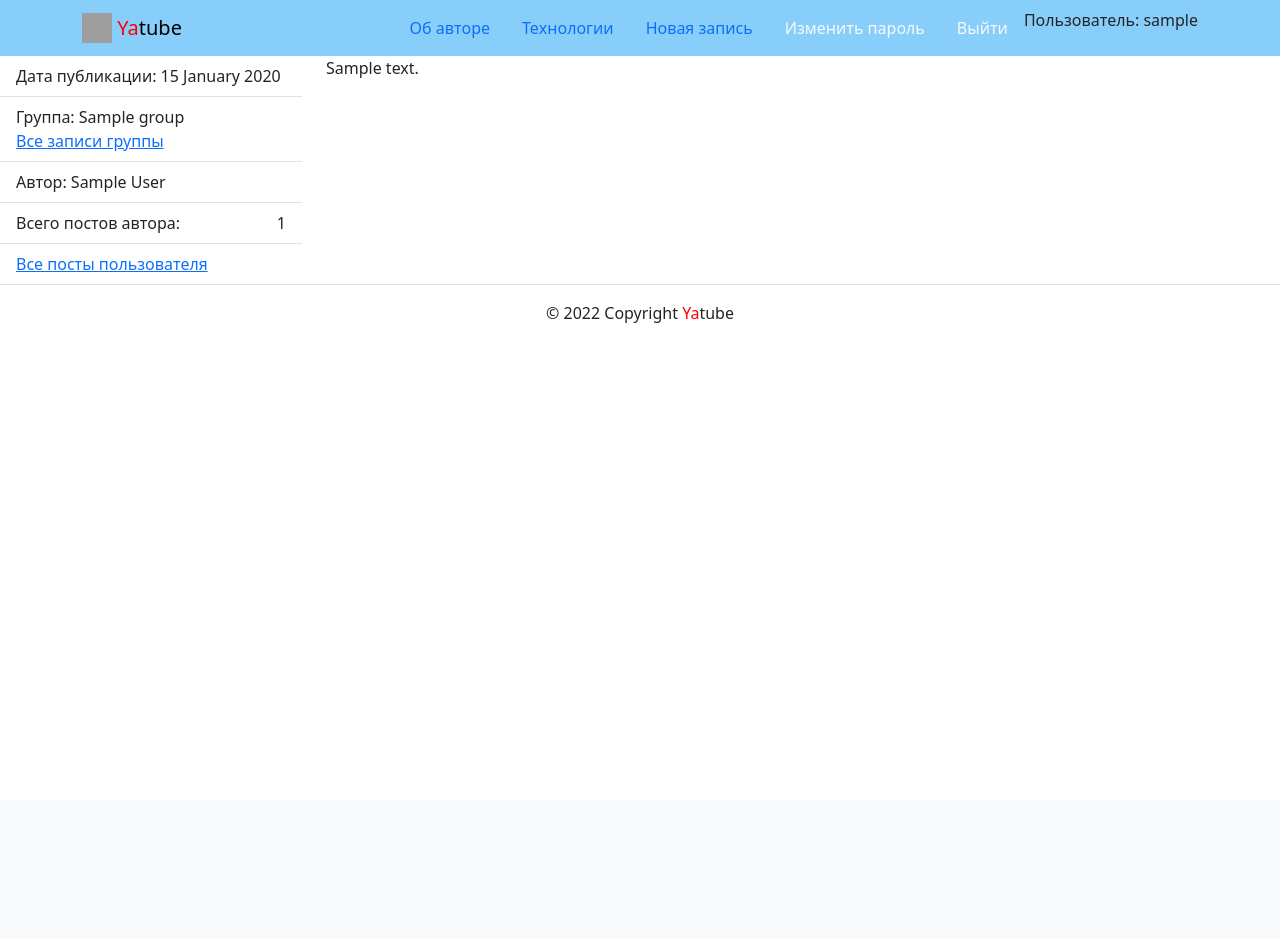
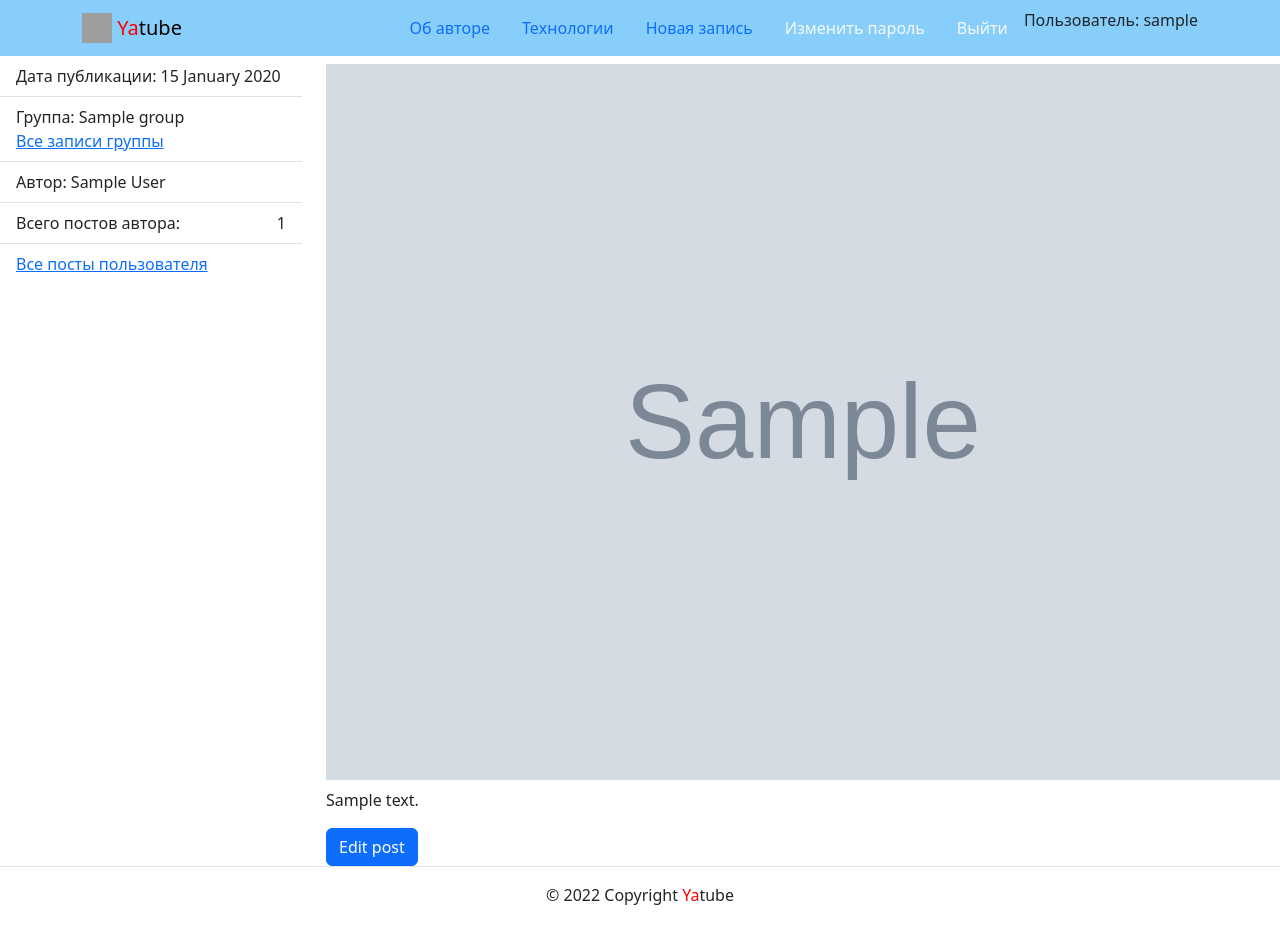
Before and after one commit to leonid1704/social_network, a Django app: page /posts/1/ in a window 1280 px wide. Before the commit the page ends 323 px from the top, so only its background shows below. Run offline with Django 3.2, Linux system fonts and the light colour scheme; a user stored in the database is signed in; tables that the repository leaves empty hold one stand-in row (values such as "Sample post"); grey boxes marked "Sample" are stand-in pictures; some libraries are stand-ins or nearby versions; grey boxes are pictures that could not be loaded.

Commit message:
add images

```diff
--- a/social_network/posts/forms.py
+++ b/social_network/posts/forms.py
@@ -5,4 +5,4 @@ from .models import Post
 class PostForm(forms.ModelForm):
     class Meta:
         model = Post
-        fields = ('text', 'group')
+        fields = ('text', 'group', 'image')
--- a/social_network/posts/models.py
+++ b/social_network/posts/models.py
@@ -31,6 +31,11 @@ class Post(models.Model):
         related_name='posts'
     )
 
+    image = models.ImageField(
+        upload_to='posts/',
+        blank=True
+    )
+
     class Meta:
         ordering = ['-pub_date']
 
--- a/social_network/posts/views.py
+++ b/social_network/posts/views.py
@@ -59,7 +59,7 @@ def post_detail(request, post_id):
 @login_required
 def post_create(request):
     if request.method == 'POST':
-        form = PostForm(request.POST)
+        form = PostForm(request.POST, files=request.FILES or None)
         if form.is_valid():
             new_post = form.save(commit=False)
             new_post.author = request.user
@@ -74,7 +74,7 @@ def post_create(request):
 def post_edit(request, post_id):
     post = get_object_or_404(Post, id=post_id)
     if post.author == request.user:
-        form = PostForm(request.POST or None, instance=post)
+        form = PostForm(request.POST or None, files=request.FILES or None, instance=post)
         is_edit = True
         if form.is_valid():
             form.save()
@@ -82,6 +82,5 @@ def post_edit(request, post_id):
         return render(request, 'posts/create_post.html', {'form': form, 'is_edit': is_edit, 'post_id': post_id})
     return redirect('posts:post_detail', post_id=post_id)
 
-
 # TODO Разобраться с профайлом и пост деталями. Можно красивее!
 # TODO Разобраться с тэмплейтами. Можно красивее!
--- a/social_network/requirements.txt
+++ b/social_network/requirements.txt
@@ -1,3 +1,5 @@
 asgiref==3.5.0
 Django==4.0.4
 sqlparse==0.4.2
+pillow==9.1.1
+sorl-thumbnail==12.8.0
--- a/social_network/social_network/settings.py
+++ b/social_network/social_network/settings.py
@@ -44,6 +44,7 @@ INSTALLED_APPS = [
     'django.contrib.sessions',
     'django.contrib.messages',
     'django.contrib.staticfiles',
+    'sorl.thumbnail',
 ]
 
 MIDDLEWARE = [
@@ -114,6 +115,7 @@ AUTH_PASSWORD_VALIDATORS = [
 LOGIN_URL = 'users:login'
 LOGIN_REDIRECT_URL = 'posts:index'
 # LOGOUT_REDIRECT_URL = 'posts:index'
+#TODO сделать редирект с задержкой
 
 # Internationalization
 # https://docs.djangoproject.com/en/3.0/topics/i18n/
@@ -131,6 +133,9 @@ USE_TZ = True
 # Static files (CSS, JavaScript, Images)
 # https://docs.djangoproject.com/en/3.0/howto/static-files/
 
+MEDIA_URL = '/media/'
+MEDIA_ROOT = os.path.join(BASE_DIR, 'media')
+
 STATIC_URL = 'static/'
 STATICFILES_DIRS = [os.path.join(BASE_DIR, 'static')]
 
--- a/social_network/social_network/urls.py
+++ b/social_network/social_network/urls.py
@@ -15,6 +15,8 @@ Including another URLconf
 """
 from django.contrib import admin
 from django.urls import include, path
+from django.conf import settings
+from django.conf.urls.static import static
 
 urlpatterns = [
     path('', include('posts.urls', namespace='posts')),
@@ -25,3 +27,8 @@ urlpatterns = [
 ]
 
 handler404 = 'core.views.page_not_found'
+
+if settings.DEBUG:
+    urlpatterns += static(
+        settings.MEDIA_URL, document_root=settings.MEDIA_ROOT
+    )
--- a/social_network/templates/posts/create_post.html
+++ b/social_network/templates/posts/create_post.html
@@ -15,9 +15,9 @@
                 </div>
                 <div class="card-body">
                     {% if is_edit %}
-                        <form method="post" action="{% url 'posts:post_edit' post_id %}">
+                        <form method="post" enctype="multipart/form-data" action="{% url 'posts:post_edit' post_id %}">
                     {% else %}
-                        <form method="post" action="{% url 'posts:post_create' %}">
+                        <form method="post" enctype="multipart/form-data" action="{% url 'posts:post_create' %}">
                     {% endif %}
                         {% csrf_token %}
                         {% include 'includes/form.html' %}
--- a/social_network/templates/posts/group_posts.html
+++ b/social_network/templates/posts/group_posts.html
@@ -1,6 +1,7 @@
 {% extends 'base.html' %}
 {% block title %} Группа {{ group.title }} {% endblock %}
 {% block content %}
+{% load thumbnail %}
 <div class="container py-5">
     <h1>{{ group.title }}</h1>
     <p>{{ group.description }}</p>
@@ -14,6 +15,9 @@
                     Дата публикации: {{ post.pub_date|date:'d E Y' }}
                 </li>
             </ul>
+            {% thumbnail post.image "1240x827" crop="center" upscale=True as im %}
+            <img class="card-img my-2" src="{{ im.url }}">
+            {% endthumbnail %}
             <p>{{ post.text }}</p>
             {% if not forloop.last %} <hr> {% endif %}
         {% endfor %}
--- a/social_network/templates/posts/index.html
+++ b/social_network/templates/posts/index.html
@@ -1,6 +1,7 @@
 {% extends 'base.html' %}
 {% block title %} Последние обновления на сайте {% endblock %}
 {% block content %}
+{% load thumbnail %}
 <div class="container py-5">
     <h1>Последние обновления на сайте</h1>
     <article>
@@ -13,7 +14,12 @@
                     Дата публикации: {{ post.pub_date|date:'d E Y' }}
                 </li>
             </ul>
+            {% thumbnail post.image "1240x827" crop="center" upscale=True as im %}
+            <img class="card-img my-2" src="{{ im.url }}">
+            {% endthumbnail %}
             <p>{{ post.text }}</p>
+            <a href="{% url 'posts:profile' post.author.username %}">все записи автора</a>
+            <br>
             {% if post.group %}
                 <a href="{% url 'posts:group_posts' post.group.slug %}">все записи группы</a>
             {% endif %}
--- a/social_network/templates/posts/post_detail.html
+++ b/social_network/templates/posts/post_detail.html
@@ -1,6 +1,7 @@
 {% extends 'base.html' %}
 {% block title %} {{ title }} {% endblock %}
 {% block content %}
+{% load thumbnail %}
       <div class="row">
         <aside class="col-12 col-md-3">
           <ul class="list-group list-group-flush">
@@ -30,9 +31,17 @@
           </ul>
         </aside>
         <article class="col-12 col-md-9">
+          {% thumbnail post.image "1240x827" crop="center" upscale=True as im %}
+            <img class="card-img my-2" src="{{ im.url }}">
+          {% endthumbnail %}
           <p>
             {{ post.text }}
           </p>
+          {% if user == post.author %}
+          <a class="btn btn-primary" href="{% url 'posts:post_edit' post.id %}">
+              Edit post
+          </a>
+          {% endif %}
         </article>
       </div>
 {% endblock %}
```
Also changed, not shown: social_network/about/migrations/__init__.py (added), social_network/core/migrations/__init__.py (added), social_network/posts/migrations/0001_initial.py (added), social_network/posts/migrations/0002_group_post_group.py (added), social_network/posts/migrations/0003_alter_post_options_alter_group_description_and_more.py (added), social_network/posts/migrations/0004_post_image.py (added), social_network/users/migrations/__init__.py (added), 1 other file.
